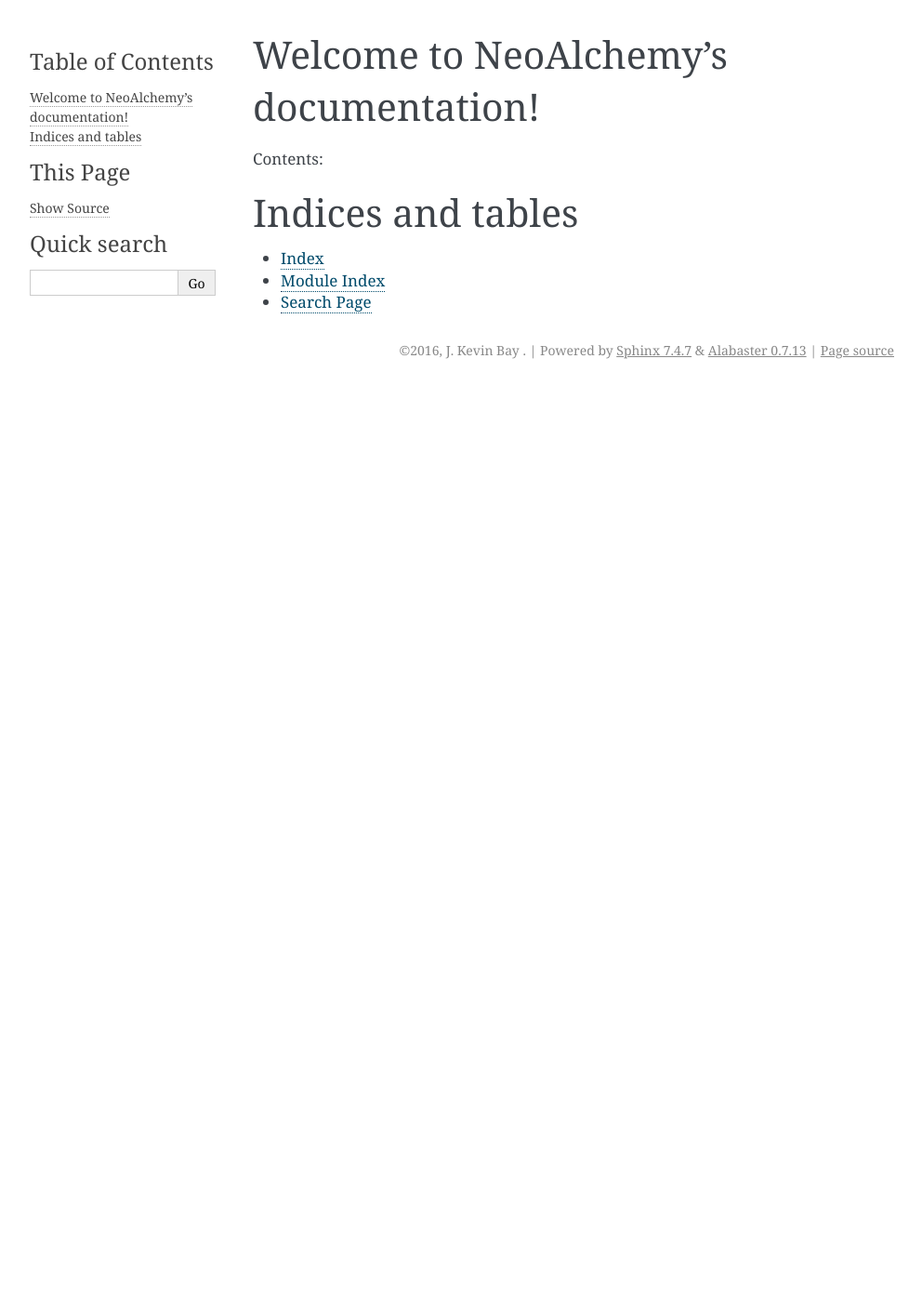
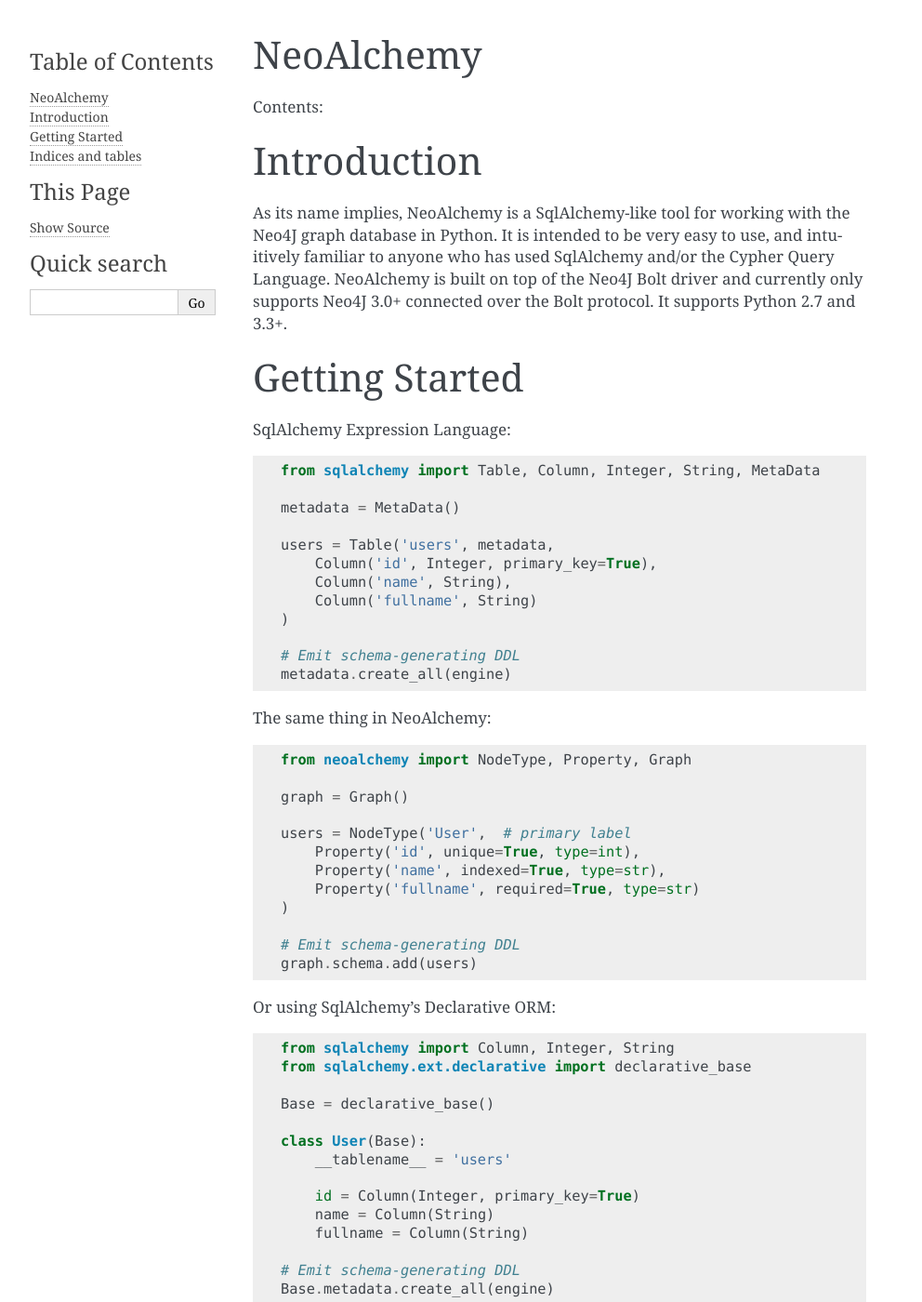
Before and after one commit to TwoBitAlchemist/NeoAlchemy, a Sphinx documentation site: the page built from source/index.rst, in a window 1280 px wide and 1400 px high. Shown: the whole window at 93% size, without its empty margins (148-1140 px from the left). Built offline with Sphinx 7.4.7, drawn with Linux system fonts in a browser that asks for light colours; some of the changed text lies outside the part shown.

Commit message:
Skeleton for docs

```diff
--- a/source/index.rst
+++ b/source/index.rst
@@ -1,16 +1,90 @@
-.. NeoAlchemy documentation master file, created by
-   sphinx-quickstart on Wed Jun 22 18:16:31 2016.
-   You can adapt this file completely to your liking, but it should at least
-   contain the root `toctree` directive.
-
-Welcome to NeoAlchemy's documentation!
-======================================
+NeoAlchemy
+==========
 
 Contents:
 
 .. toctree::
    :maxdepth: 2
 
+
+Introduction
+============
+
+As its name implies, NeoAlchemy is a SqlAlchemy-like tool for working with the
+Neo4J graph database in Python. It is intended to be very easy to use, and
+intuitively familiar to anyone who has used SqlAlchemy and/or the Cypher
+Query Language. NeoAlchemy is built on top of the Neo4J Bolt driver and
+currently only supports Neo4J 3.0+ connected over the Bolt protocol. It
+supports Python 2.7 and 3.3+.
+
+
+Getting Started
+===============
+
+SqlAlchemy Expression Language::
+
+    from sqlalchemy import Table, Column, Integer, String, MetaData
+
+    metadata = MetaData()
+
+    users = Table('users', metadata,
+        Column('id', Integer, primary_key=True),
+        Column('name', String),
+        Column('fullname', String)
+    )
+
+    # Emit schema-generating DDL
+    metadata.create_all(engine)
+
+
+The same thing in NeoAlchemy::
+
+    from neoalchemy import NodeType, Property, Graph
+
+    graph = Graph()
+
+    users = NodeType('User',  # primary label
+        Property('id', unique=True, type=int),
+        Property('name', indexed=True, type=str),
+        Property('fullname', required=True, type=str)
+    )
+
+    # Emit schema-generating DDL
+    graph.schema.add(users)
+
+
+Or using SqlAlchemy's Declarative ORM::
+
+    from sqlalchemy import Column, Integer, String
+    from sqlalchemy.ext.declarative import declarative_base
+
+    Base = declarative_base()
+
+    class User(Base):
+        __tablename__ = 'users'
+
+        id = Column(Integer, primary_key=True)
+        name = Column(String)
+        fullname = Column(String)
+
+    # Emit schema-generating DDL
+    Base.metadata.create_all(engine)
+
+
+The same thing in NeoAlchemy::
+
+    from neoalchemy import Node, Property, Graph
+
+    class User(metaclass=Node):  # Python 3 only
+        # __metaclass__ = Node   # Python 2 only
+        graph = Graph()
+
+        id = Property(unique=True, type=int)
+        name = Property(indexed=True, type=str)
+        fullname = Property(required=True, type=str)
+
+    # Cypher schema generation emitted automatically
+    # No user action required
 
 
 Indices and tables
```
Also changed, not shown: 1 other file.
